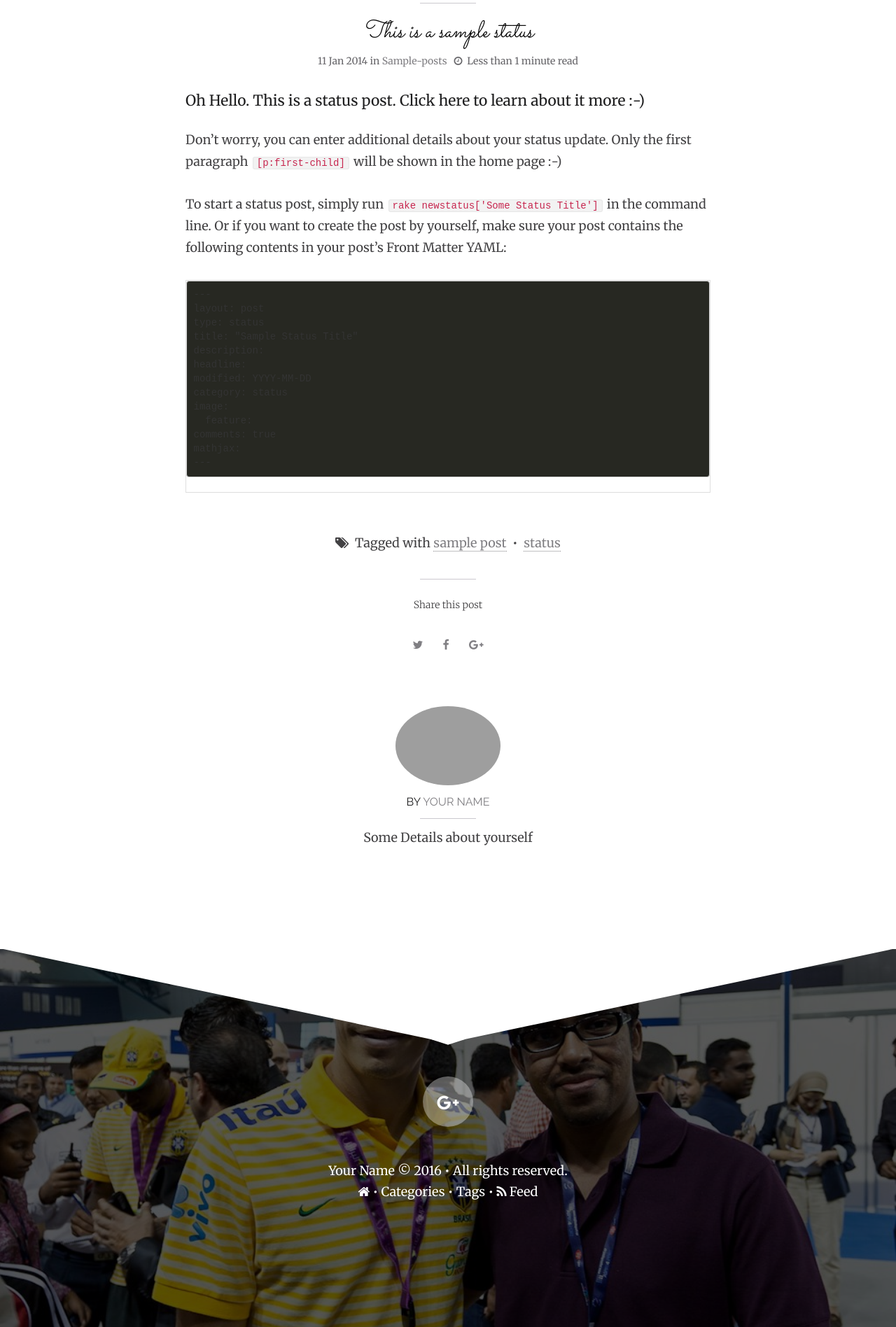
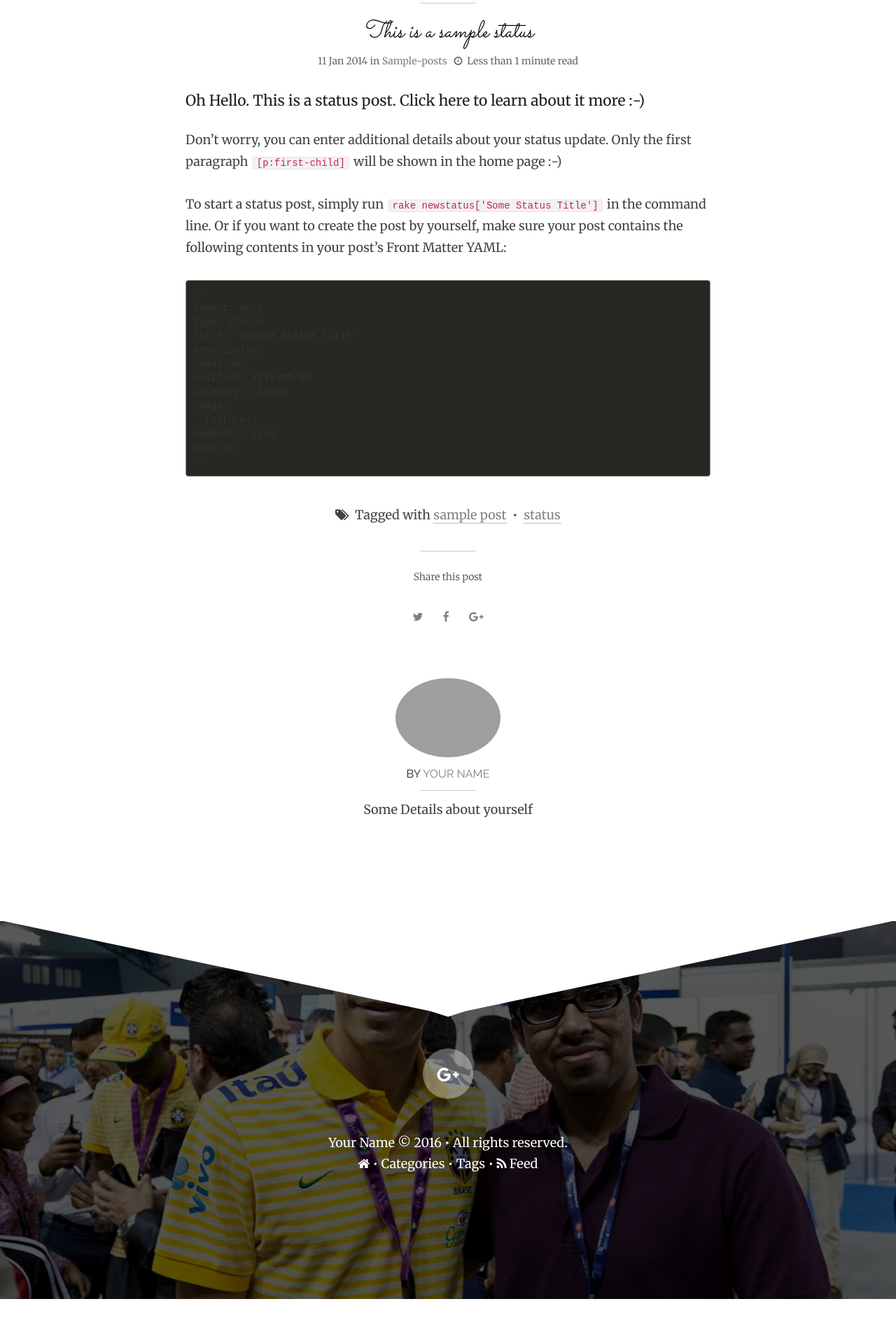
Before and after one commit to hmfaysal/hmfaysal-omega-theme, a Jekyll site: the page built from _posts/2014-01-11-a-status.md, in a window 1280 px wide. Shown: the part 692-2588 px from the top of the page at 70% size. Built offline with Jekyll 4.4.1, drawn with Linux system fonts in a browser that asks for light colours; comment, search, counter and statistics services are not loaded; after the commit the page ends 2548 px from its top, so only the background shows below that.

Commit message:
Small css tweak

```diff
--- a/assets/css/style.css
+++ b/assets/css/style.css
@@ -1934,11 +1934,6 @@ pre {
   page-break-inside: avoid;
 }
 
-.highlight {
-  margin-bottom: 1.5em;
-  border: 1px solid #dedede;
-}
-
 /* menu button */
 
 button.menu-button {
```
